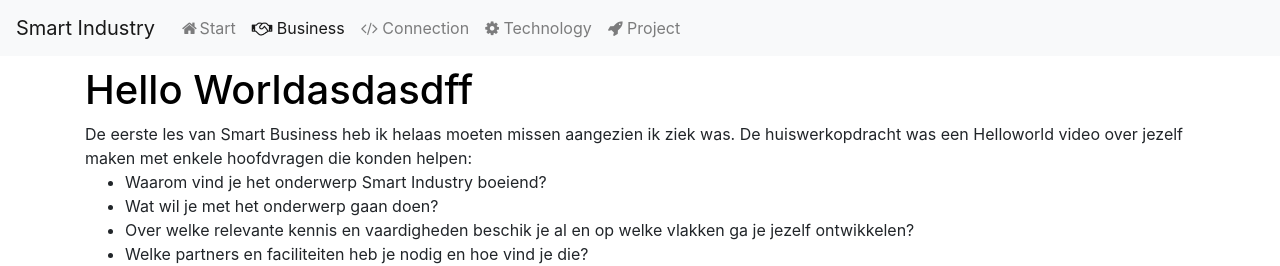
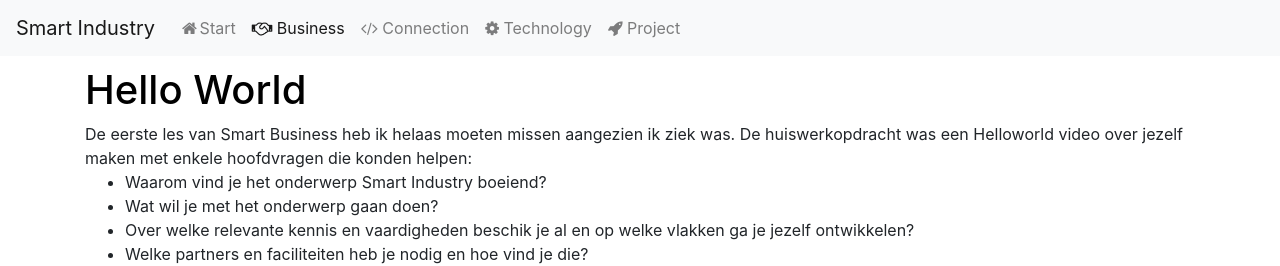
Before and after one commit to RobtBrinke/RobtBrinke.github.io, a plain HTML site: page portfolio/index.html in a window 1280 px wide. Both pictures are taken after a click on the tab "Business". Shown: the top 266 px of the page. Drawn offline with nearby package versions, Linux system fonts and the light colour scheme; no server answers.

Commit message:
Update index.html

```diff
--- a/portfolio/index.html
+++ b/portfolio/index.html
@@ -36,7 +36,7 @@
         <div class="tab-pane fade" id="business" role="tabpanel" aria-labelledby="business-tab">
             <p>
                 <div class="gap-50"></div>
-                <h1>Hello Worldasdasdff</h1>
+                <h1>Hello World</h1>
                 De eerste les van Smart Business heb ik helaas moeten missen aangezien ik ziek was.
                 De huiswerkopdracht was een Helloworld video over jezelf maken met enkele hoofdvragen die konden helpen:
                 <list>
```
